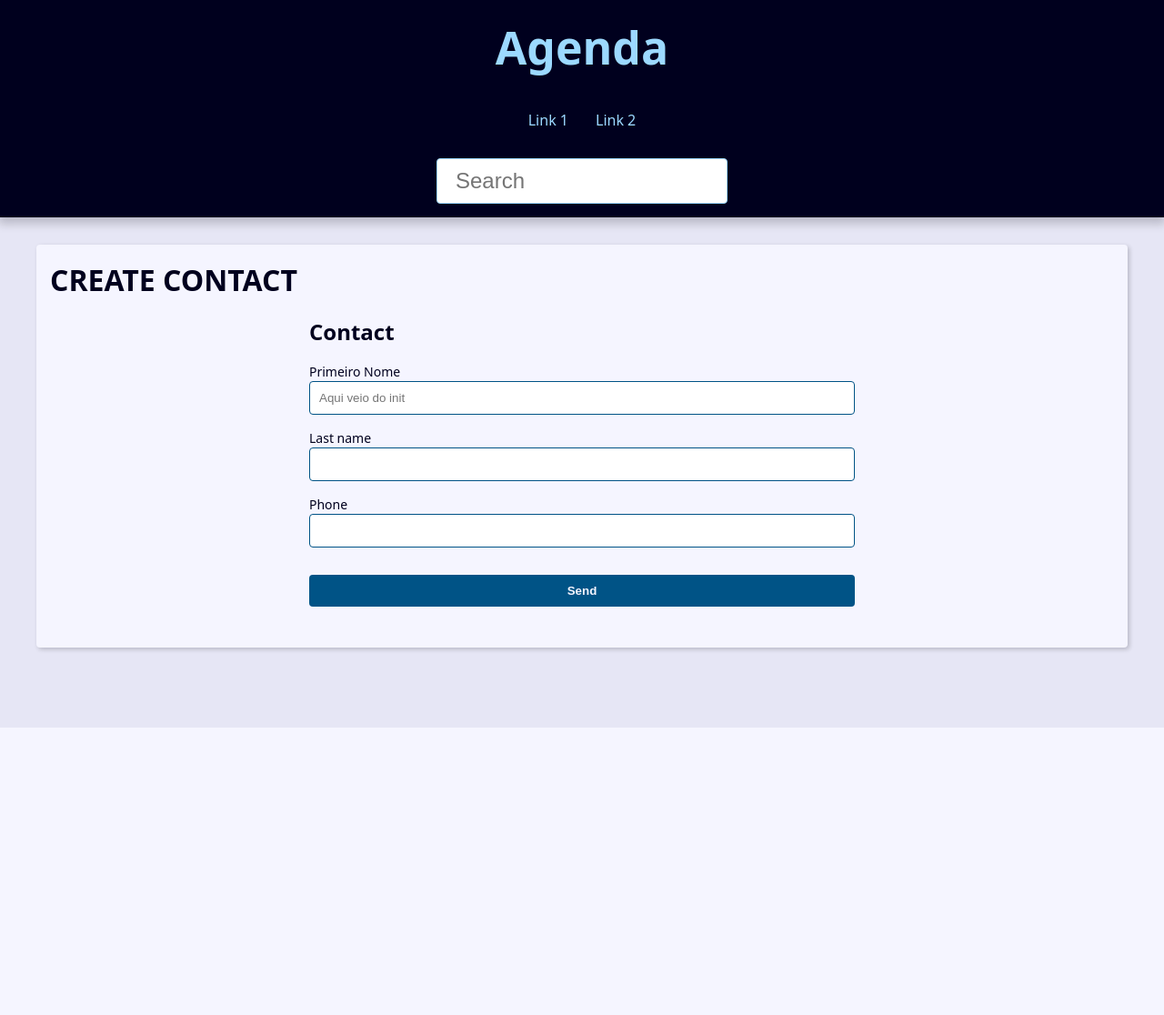
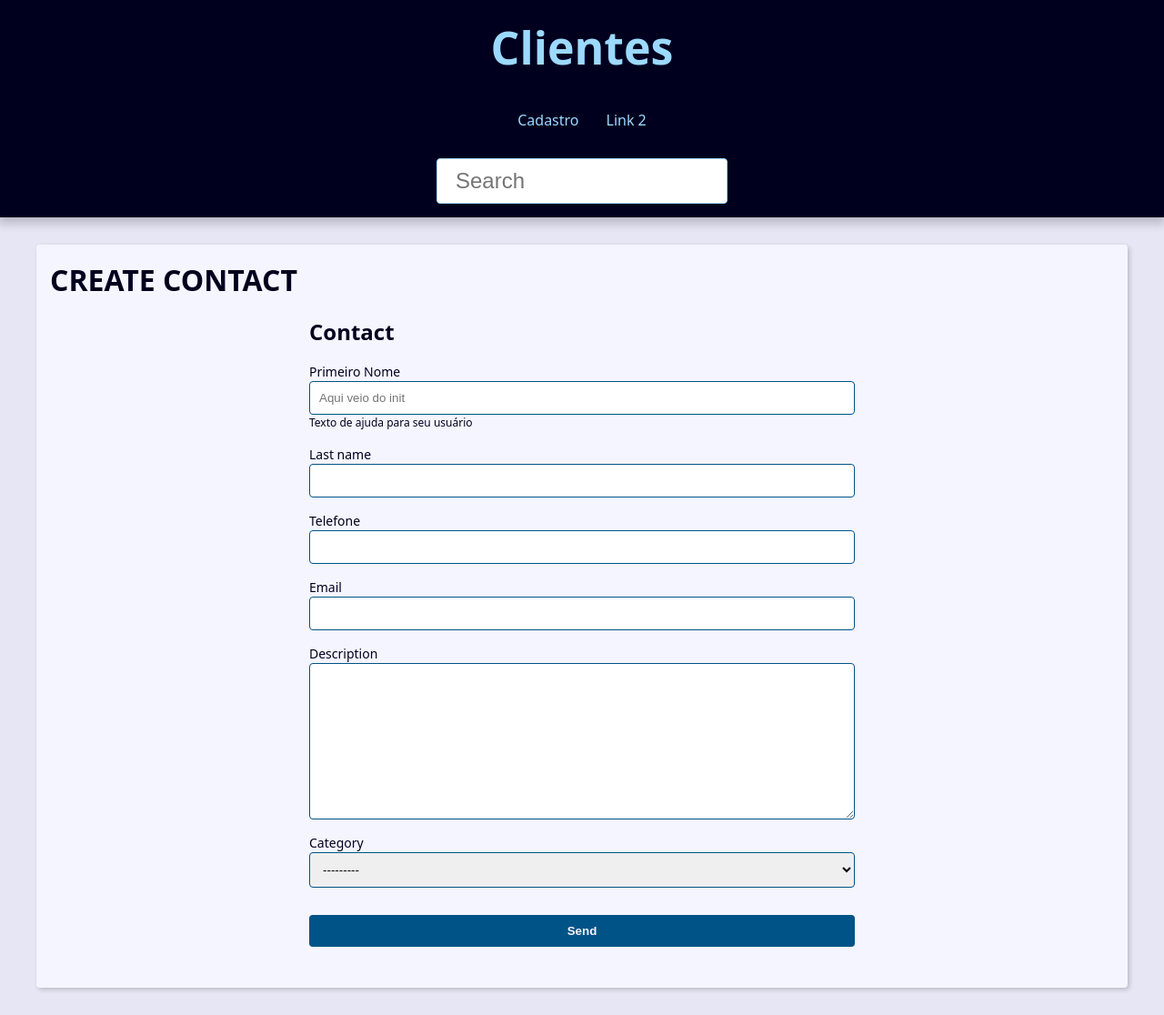
Before and after one commit to alielsonfp/projeto-agenda-django, a Django app: template contact/templates/contact/create.html in a window 1280 px wide. Shown: the whole page at 91% size. Before the commit the page ends 800 px from the top, so only its background shows below. Run offline with Django 5.2, Linux system fonts and the light colour scheme; the template is opened without the code that fills it: values that come from a table or form of the project are taken from there, others are empty; parts of the project's set-up code (start-up, migrations or seed data) failed here and were passed over.

Commit message:
finalizando forms com validators

```diff
--- a/base_templates/global/partials/_header.html
+++ b/base_templates/global/partials/_header.html
@@ -1,15 +1,15 @@
 <header class="header">
   <h1 class="header-heading">
     <a href="{% url 'contact:index' %}" class="header-link">
-      Agenda
+      Clientes
     </a>
   </h1>
 
   <nav class="menu">
     <ul class="menu-list">
       <li class="menu-item">
-        <a href="" class="menu-link">
-          Link 1
+        <a href="{% url "contact:create" %}" class="menu-link">
+          Cadastro
         </a>
       </li>
       <li class="menu-item">
--- a/contact/forms.py
+++ b/contact/forms.py
@@ -27,6 +27,7 @@ class ContactForm(forms.ModelForm):
         model = models.Contact
         fields = (
             'first_name', 'last_name', 'phone',
+            'email', 'description', 'category',
         )
         # widgets = {
         #     'first_name': forms.TextInput(
@@ -38,19 +39,31 @@ class ContactForm(forms.ModelForm):
         # }
 
     def clean(self):
-        # cleaned_data = self.cleaned_data
-        self.add_error(
-            'first_name',
-            ValidationError(
-                'Mensagem de erro',
-                code='invalid'
+        cleaned_data = self.cleaned_data
+        first_name = cleaned_data.get('first_name')
+        last_name = cleaned_data.get('last_name')
+
+        if first_name == last_name:
+                msg = ValidationError(
+                    'Primeiro nome não pode ser igual ao segundo',
+                    code='invalid'
+                )
+                self.add_error('first_name', msg)
+                self.add_error('last_name', msg)
+
+        return super().clean()
+
+
+    def clean_first_name(self):
+        first_name = self.cleaned_data.get('first_name')
+
+        if first_name == 'ABC':
+            self.add_error(
+                'first_name',
+                ValidationError(
+                    'Veio do add_error',
+                    code='invalid'
+                )
             )
-        )
-        self.add_error(
-            'first_name',
-            ValidationError(
-                'Mensagem de erro 2',
-                code='invalid'
-            )
-        )
-        return super().clean()
+
+        return first_name
--- a/contact/models.py
+++ b/contact/models.py
@@ -23,7 +23,7 @@ class Category(models.Model):
 class Contact(models.Model):
   first_name = models.CharField(max_length= 50)
   last_name = models.CharField(max_length= 50, blank=True)
-  phone = models.CharField(max_length= 50)
+  phone = models.CharField(max_length= 50, verbose_name = 'Telefone')
   email = models.EmailField(max_length= 254, blank=True)
   created_date = models.DateTimeField(default=timezone.now)
   description = models.TextField(blank=True)
--- a/contact/templates/contact/create.html
+++ b/contact/templates/contact/create.html
@@ -20,6 +20,13 @@
             <label for="{{ field.id_for_label }}">{{ field.label }}</label>
             {{ field }}
             {{ field.errors }}
+
+
+            {% if field.help_text %}
+
+            <p class="help-text">{{ field.help_text}}</p>
+
+            {% endif %}
           </div>
         {% endfor %}
       </div>
```
Also changed, not shown: contact/views/contact_forms.py (+9 -2 lines).
